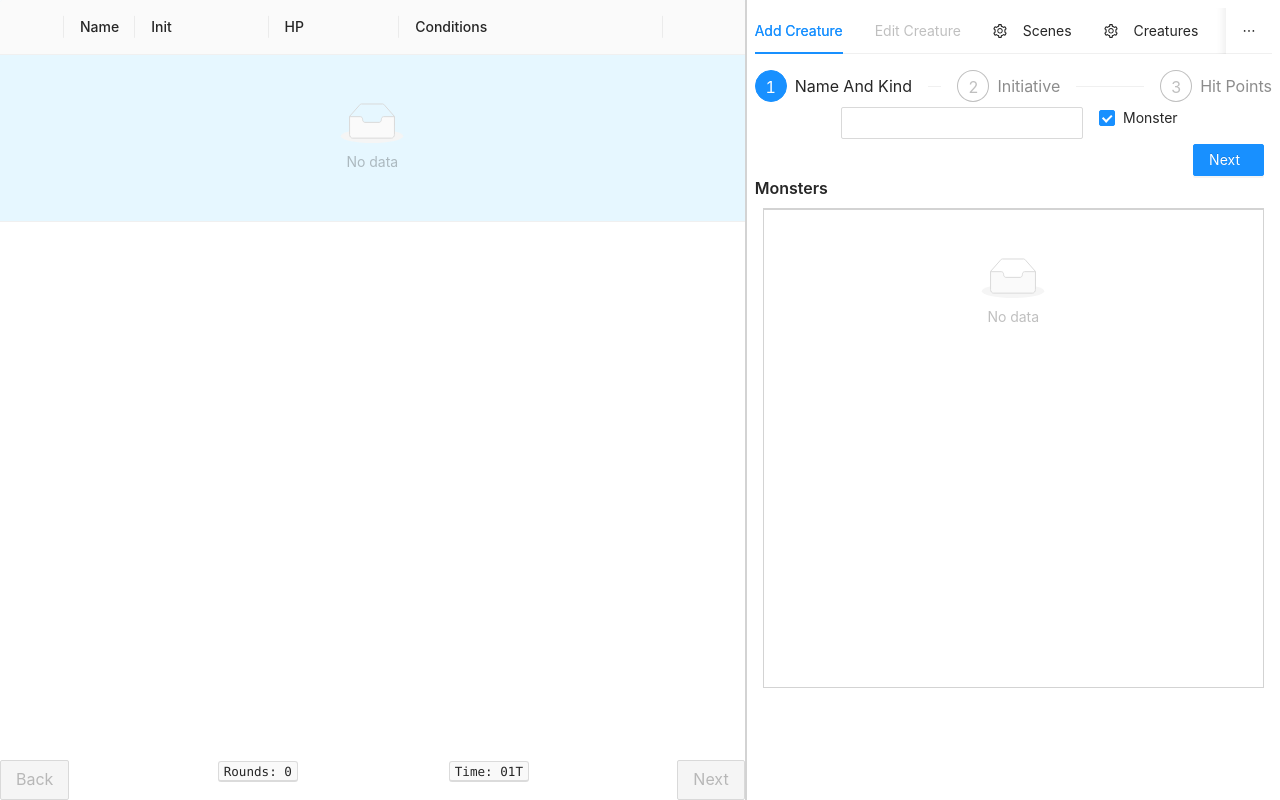
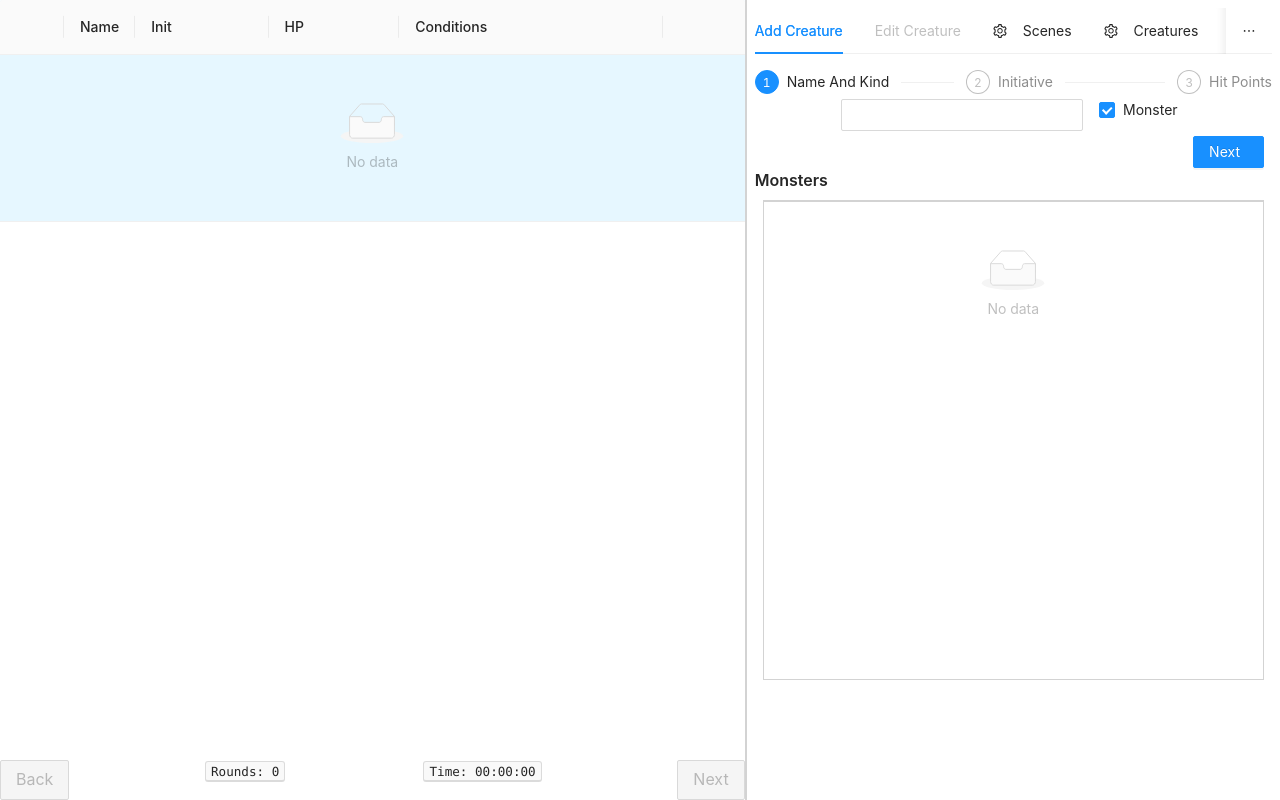
Before and after one commit to santiagoclv/dnd-combat-tracker, a React (Create React App) app: page / in a window 1280 px wide. Built offline with nearby package versions, Linux system fonts and the light colour scheme.

Commit message:
fix css and time on list

```diff
--- a/src/components/AddCharacter/AddCharacter.js
+++ b/src/components/AddCharacter/AddCharacter.js
@@ -57,7 +57,7 @@ export default function AddCharacter() {
 
     return (
         <>
-            <Steps current={current} style={{
+            <Steps current={current} size="small" style={{
                 marginBottom: '5px'
             }}>
                 {steps.map(item => (
--- a/src/components/ListCharacters/ListCharacters.js
+++ b/src/components/ListCharacters/ListCharacters.js
@@ -21,7 +21,7 @@ const SortableContainer = sortableContainer(props => <tbody {...props} />);
 const getTime = (count = 0) => {
     var date = new Date(null);
     date.setSeconds(count);
-    return date.toISOString().substring(11, 8);
+    return date.toISOString().substring(11, 19);
 };
 
 const ListCharacters = () => {
```
